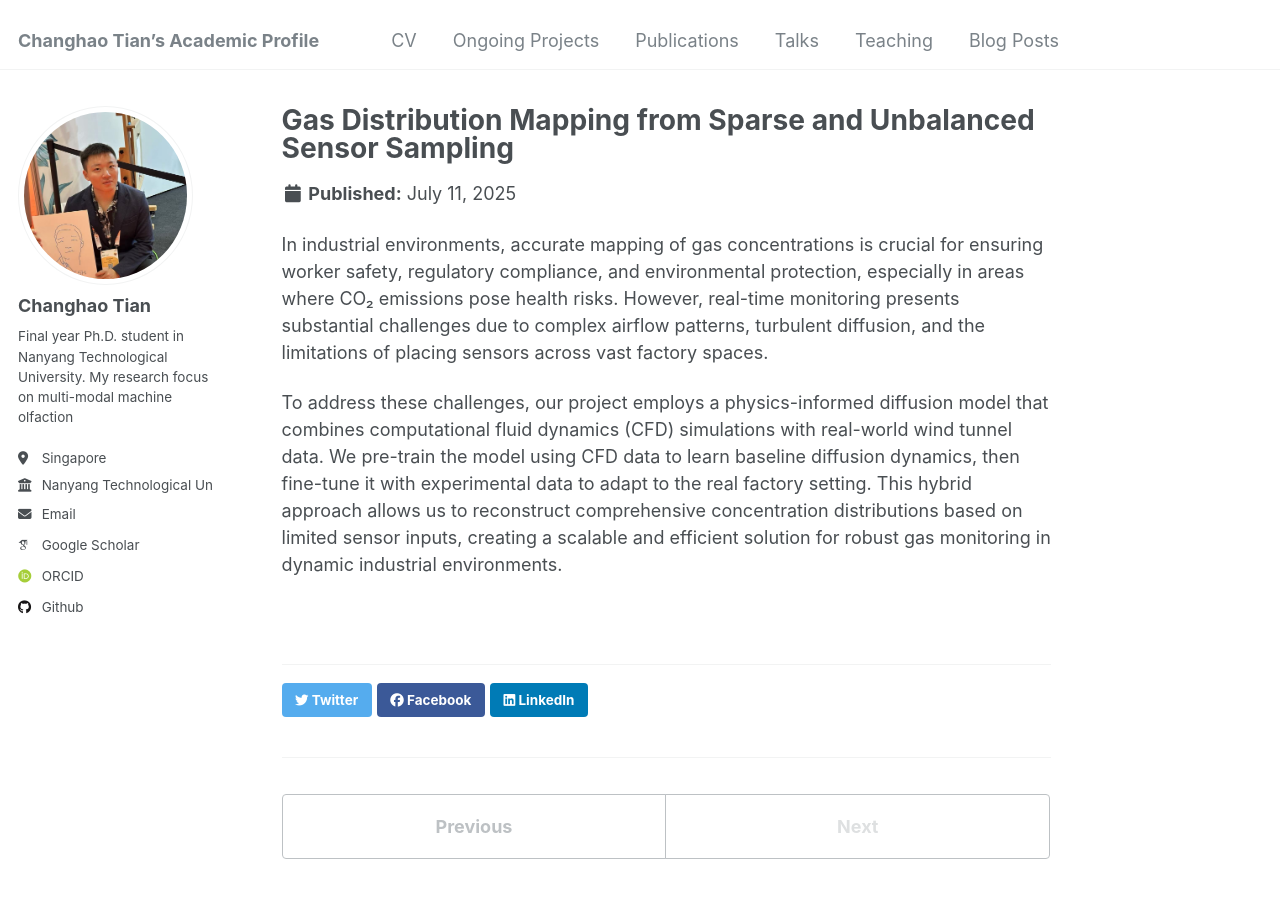
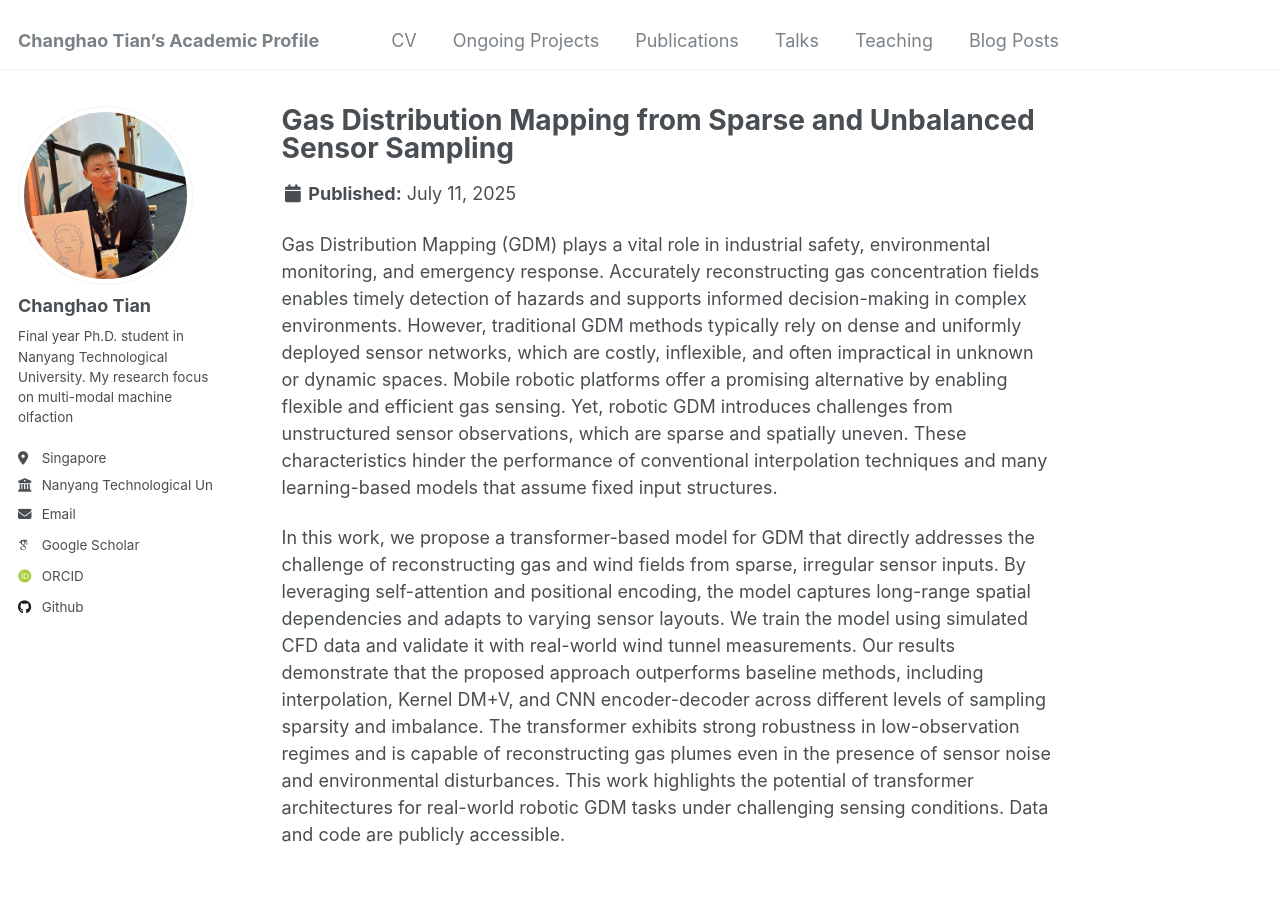
Before and after one commit to CHTiansweet/CHTian, a Jekyll site: the page built from _portfolio/gasreconstruction.md, in a window 1280 px wide and 900 px high. Built offline with Jekyll 4.4.1, drawn with Linux system fonts in a browser that asks for light colours; some web fonts are replaced.

Commit message:
Update gasreconstruction.md

```diff
--- a/_portfolio/gasreconstruction.md
+++ b/_portfolio/gasreconstruction.md
@@ -4,9 +4,6 @@ excerpt: "From Sparse Sensor Observation to Complete Concentration Distribution<
 collection: portfolio
 ---
 
-In industrial environments, accurate mapping of gas concentrations is crucial for ensuring worker safety, regulatory compliance, and environmental protection, especially in areas where CO₂ emissions pose health risks. However, real-time monitoring presents substantial challenges
-due to complex airflow patterns, turbulent diffusion, and the limitations of placing sensors across vast factory spaces.
+Gas Distribution Mapping (GDM) plays a vital role in industrial safety, environmental monitoring, and emergency response. Accurately reconstructing gas concentration fields enables timely detection of hazards and supports informed decision-making in complex environments. However, traditional GDM methods typically rely on dense and uniformly deployed sensor networks, which are costly, inflexible, and often impractical in unknown or dynamic spaces. Mobile robotic platforms offer a promising alternative by enabling flexible and efficient gas sensing. Yet, robotic GDM introduces challenges from unstructured sensor observations, which are sparse and spatially uneven. These characteristics hinder the performance of conventional interpolation techniques and many learning-based models that assume fixed input structures.
 
-To address these challenges, our project employs a physics-informed diffusion model that combines computational fluid dynamics (CFD)
-simulations with real-world wind tunnel data. We pre-train the model using CFD data to learn baseline diffusion dynamics, then fine-tune it with experimental data to adapt to the real factory setting.
-This hybrid approach allows us to reconstruct comprehensive concentration distributions based on limited sensor inputs, creating a scalable and efficient solution for robust gas monitoring in dynamic industrial environments.
+In this work, we propose a transformer-based model for GDM that directly addresses the challenge of reconstructing gas and wind fields from sparse, irregular sensor inputs. By leveraging self-attention and positional encoding, the model captures long-range spatial dependencies and adapts to varying sensor layouts. We train the model using simulated CFD data and validate it with real-world wind tunnel measurements. Our results demonstrate that the proposed approach outperforms baseline methods, including interpolation, Kernel DM+V, and CNN encoder-decoder across different levels of sampling sparsity and imbalance. The transformer exhibits strong robustness in low-observation regimes and is capable of reconstructing gas plumes even in the presence of sensor noise and environmental disturbances. This work highlights the potential of transformer architectures for real-world robotic GDM tasks under challenging sensing conditions. Data and code are publicly accessible.
```
